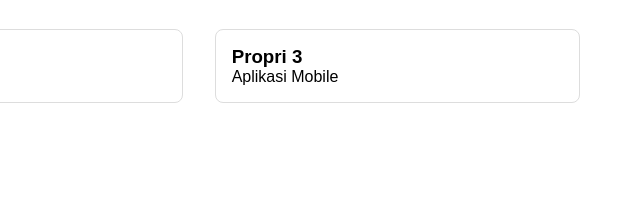
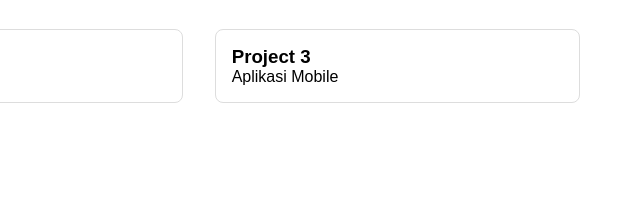
Before and after one commit to ferdiizzulhaq/myeduwork, a plain HTML site: page index-sesi2.html in a window 1280 px wide. Shown: the part 1023-1234 px from the top of the page, 640-1280 px from the left. Drawn offline with Linux system fonts and the light colour scheme.

Commit message:
Update project 3

```diff
--- a/index-sesi2.html
+++ b/index-sesi2.html
@@ -187,7 +187,7 @@
                     </div>
                     <div class="project-card">
                         <div class="project-content">
-                            <h3>Propri 3</h3>
+                            <h3>Project 3</h3>
                             <p>Aplikasi Mobile</p>
                         </div>
                     </div>
```
